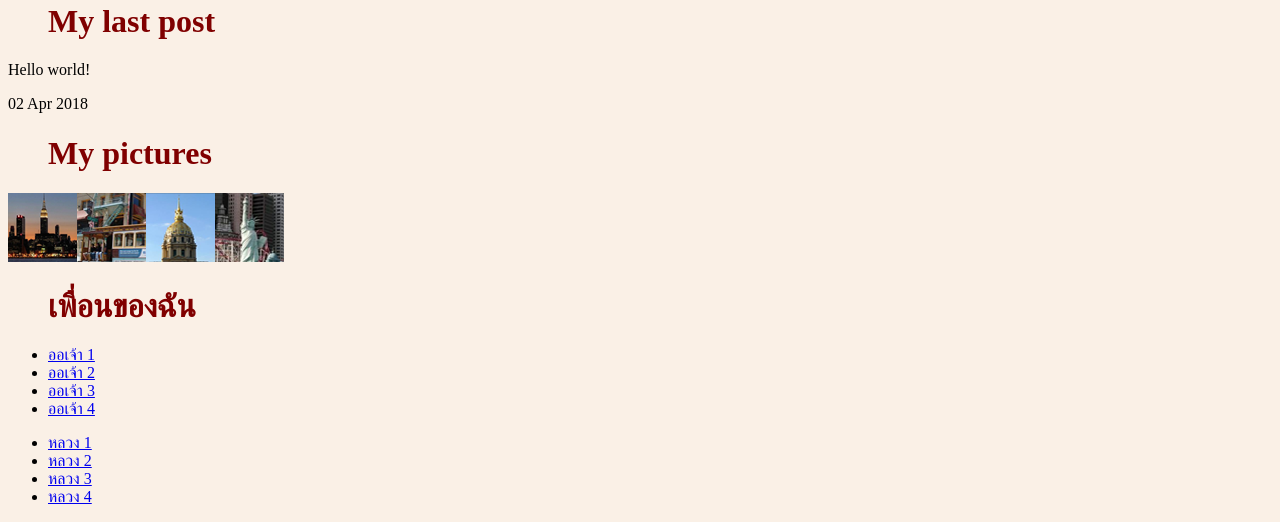
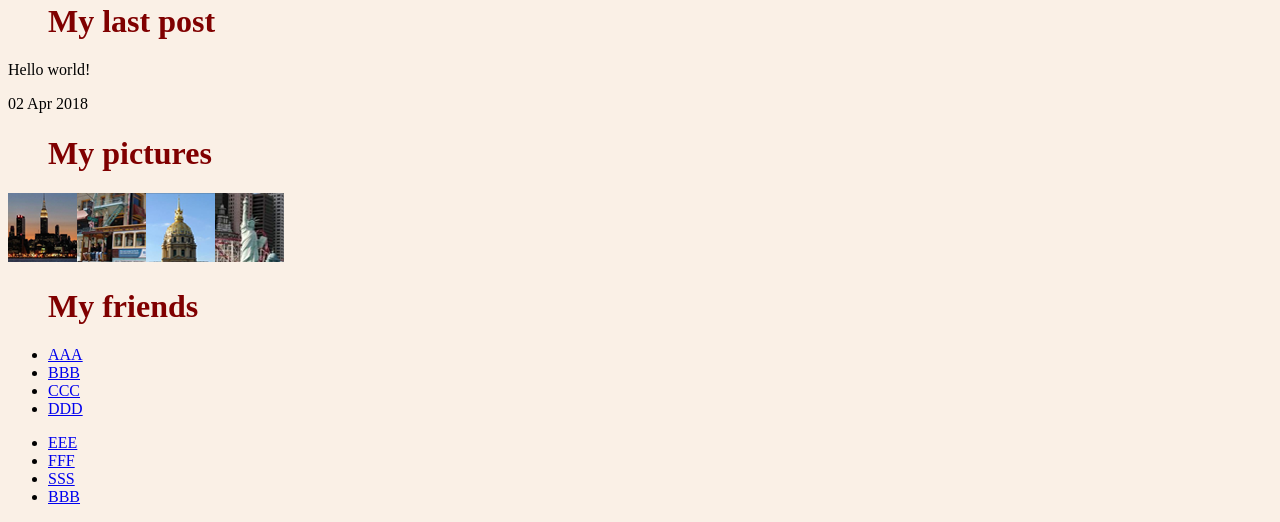
Before and after one commit to janpiyawat/css2trail, a plain HTML site: page nocssindex.html in a window 1280 px wide. Shown: the part 892-1414 px from the top of the page. Drawn offline with Linux system fonts and the light colour scheme.

Commit message:
update my friends

```diff
--- a/nocssindex.html
+++ b/nocssindex.html
@@ -63,18 +63,18 @@
                 </div>
 
                 <div>
-                    <h1>เพื่อนของฉัน</h1>
+                    <h1>My friends</h1>
                     <ul>
-                        <li><a href="#">ออเจ้า 1</a></li>
-                        <li><a href="#">ออเจ้า 2</a></li>
-                        <li><a href="#">ออเจ้า 3</a></li>
-                        <li><a href="#">ออเจ้า 4</a></li>
+                        <li><a href="#">AAA</a></li>
+                        <li><a href="#">BBB</a></li>
+                        <li><a href="#">CCC</a></li>
+                        <li><a href="#">DDD</a></li>
                     </ul>
                     <ul>
-                        <li><a href="#">หลวง 1</a></li>
-                        <li><a href="#">หลวง 2</a></li>
-                        <li><a href="#">หลวง 3</a></li>
-                        <li><a href="#">หลวง 4</a></li>
+                        <li><a href="#">EEE</a></li>
+                        <li><a href="#">FFF</a></li>
+                        <li><a href="#">SSS</a></li>
+                        <li><a href="#">BBB</a></li>
                     </ul>
                 </div>
 
```
